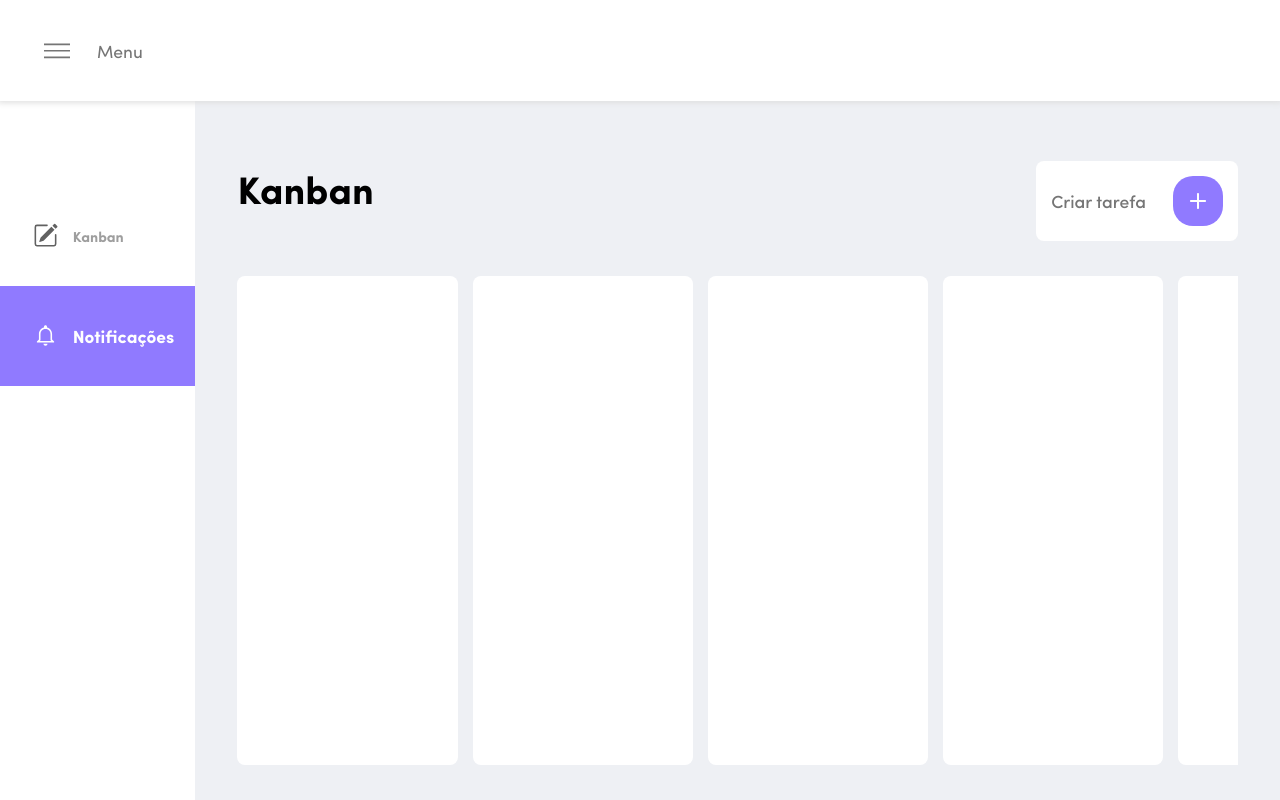
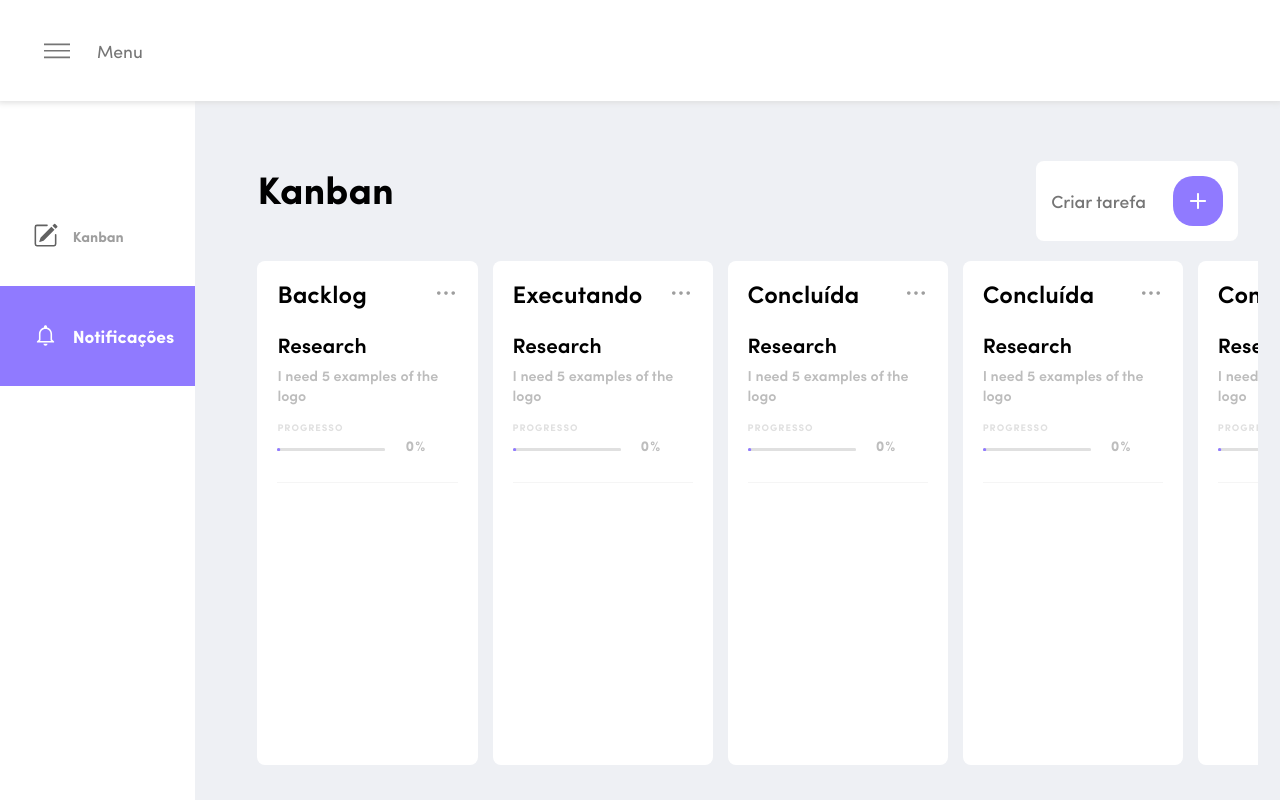
Before and after one commit to giovanijfc/taskuniue, a React (Create React App) app: page /notifications in a window 1280 px wide. Built offline with nearby package versions, Linux system fonts and the light colour scheme.

Commit message:
adds tasks and columns

```diff
--- a/package.json
+++ b/package.json
@@ -13,6 +13,7 @@
     "@types/react-router-dom": "^5.1.5",
     "env-cmd": "^10.1.0",
     "firebase": "^7.19.0",
+    "rc-progress": "^3.0.0",
     "react": "^16.13.1",
     "react-dom": "^16.13.1",
     "react-icons": "^3.11.0",
--- /dev/null
+++ b/src/components/molecules/Column/Column.tsx
@@ -0,0 +1,27 @@
+import React from 'react';
+
+import Task from 'components/molecules/Task/Task';
+
+import Text from 'components/atoms/Text/Text';
+
+import * as Styled from './styles';
+
+const Column = ({ item }) => {
+  const { title } = item;
+
+  return (
+    <Styled.Container index={item.index}>
+      <Styled.WrapperHeader>
+        <Text size='medium' fontWeight='semiBold'>
+          {title}
+        </Text>
+
+        <Styled.IconMoreOptions />
+      </Styled.WrapperHeader>
+
+      <Task />
+    </Styled.Container>
+  );
+};
+
+export default Column;
--- /dev/null
+++ b/src/components/molecules/Column/styles.ts
@@ -0,0 +1,36 @@
+import styled from 'styled-components';
+
+import COLORS from 'styles/guides/colors';
+import SPACING from 'styles/guides/spacing';
+
+import { IoIosMore } from 'react-icons/io';
+
+export const Container = styled.div<{ index: number }>`
+  min-width: 18%;
+  background: ${COLORS.white};
+  border-radius: 8px;
+  margin-left: ${({ index }) => (index > 0 ? SPACING.small : '0px')};
+  padding: ${SPACING.small} ${SPACING.default} ${SPACING.small}
+    ${SPACING.default};
+`;
+
+export const WrapperHeader = styled.div`
+  display: flex;
+  justify-content: space-between;
+  align-items: center;
+  margin-bottom: ${SPACING.default};
+`;
+
+export const IconMoreOptions = styled(IoIosMore).attrs({
+  size: '24px'
+})`
+  cursor: pointer;
+  color: ${COLORS.gray500};
+  transition: all 0.5s;
+
+  &:hover {
+    color: ${COLORS.gray900};
+    height: 30px;
+    width: 30px;
+  }
+`;
--- /dev/null
+++ b/src/components/molecules/Task/Task.tsx
@@ -0,0 +1,58 @@
+import React from 'react';
+
+import Text from 'components/atoms/Text/Text';
+
+import COLORS from 'styles/guides/colors';
+import SPACING from 'styles/guides/spacing';
+
+import * as Styled from './styles';
+
+const Task = () => {
+  return (
+    <Styled.Container>
+      <Text size='extraRegular' fontWeight='semiBold'>
+        Research
+      </Text>
+
+      <Text
+        style={{
+          marginTop: SPACING.nano,
+          display: 'block',
+          textOverflow: 'ellipsis',
+          wordWrap: 'break-word',
+          overflow: 'hidden',
+          maxHeight: '4.2em',
+          lineHeight: '1.4em'
+        }}
+        color={COLORS.gray400}
+        size='small'
+        fontWeight='semiBold'
+      >
+        I need 5 examples of the logo
+      </Text>
+
+      <Text
+        style={{ letterSpacing: '1px', marginTop: SPACING.small }}
+        size='extraSmall'
+        fontWeight='bold'
+        color={COLORS.gray300}
+      >
+        PROGRESSO
+      </Text>
+
+      <div>
+        <Styled.ProgressLine percent={0} />
+        <Text
+          style={{ letterSpacing: '1px', marginLeft: SPACING.default }}
+          size='small'
+          fontWeight='bold'
+          color={COLORS.gray400}
+        >
+          0%
+        </Text>
+      </div>
+    </Styled.Container>
+  );
+};
+
+export default Task;
--- /dev/null
+++ b/src/components/molecules/Task/styles.ts
@@ -0,0 +1,32 @@
+import styled from 'styled-components';
+
+import { Line } from 'rc-progress';
+
+import COLORS from 'styles/guides/colors';
+import SPACING from 'styles/guides/spacing';
+
+export const Container = styled.div`
+  display: flex;
+  flex-direction: column;
+  padding-bottom: ${SPACING.high};
+  border-bottom: solid ${COLORS.gray100} 1px;
+  cursor: pointer;
+  transition: transform 0.2s;
+
+  &:hover {
+    transform: scale(1.3);
+    background-color: ${COLORS.background};
+    padding: ${SPACING.default};
+    box-shadow: 6px 6px 6px 2px ${COLORS.gray300};
+  }
+`;
+
+export const ProgressLine = styled(Line).attrs({
+  strokeWidth: 3,
+  trailWidth: 3,
+  strokeColor: COLORS.primary,
+  trailColor: COLORS.gray300
+})`
+  width: 60%;
+  margin-top: 8px;
+`;
--- a/src/screens/KanbanScreen/KanbanScreen.tsx
+++ b/src/screens/KanbanScreen/KanbanScreen.tsx
@@ -1,4 +1,6 @@
 import React from 'react';
+
+import Column from 'components/molecules/Column/Column';
 
 import Text from 'components/atoms/Text/Text';
 import Button from 'components/atoms/Button/Button';
@@ -38,11 +40,11 @@ const KanbanScreen = () => {
         </Styled.WrapperButtonAddTask>
       </Styled.WrapperHeader>
 
-      <Styled.WrapperBoardLine>
-        {BOARDS.map((_, index) => (
-          <Styled.WrapperBoard index={index}></Styled.WrapperBoard>
+      <Styled.WrapperColumns>
+        {BOARDS.map((column, index) => (
+          <Column item={{ ...column, index }} />
         ))}
-      </Styled.WrapperBoardLine>
+      </Styled.WrapperColumns>
     </Styled.Container>
   );
 };
--- a/src/screens/KanbanScreen/styles.ts
+++ b/src/screens/KanbanScreen/styles.ts
@@ -16,6 +16,7 @@ export const WrapperHeader = styled.div`
   display: flex;
   flex-direction: row;
   justify-content: space-between;
+  padding-left: ${SPACING.default};
 `;
 
 export const WrapperButtonAddTask = styled.div`
@@ -28,21 +29,13 @@ export const WrapperButtonAddTask = styled.div`
   border-radius: 8px;
 `;
 
-export const WrapperBoardLine = styled.div`
+export const WrapperColumns = styled.div`
   width: 100%;
   height: 100%;
   display: flex;
   flex-direction: row;
-  margin-top: ${SPACING.large};
+  margin-top: ${SPACING.default};
   padding-bottom: ${SPACING.small};
+  padding-left: ${SPACING.default};
   overflow-x: auto;
 `;
-
-export const WrapperBoard = styled.div<{ index: number }>`
-  height: 100%;
-  width: 30%;
-  min-width: 22%;
-  background: ${COLORS.white};
-  border-radius: 8px;
-  margin-left: ${({ index }) => (index > 0 ? SPACING.small : '0px')};
-`;
```
Also changed, not shown: 1 other file (tests, documents, lock files or other folders).
